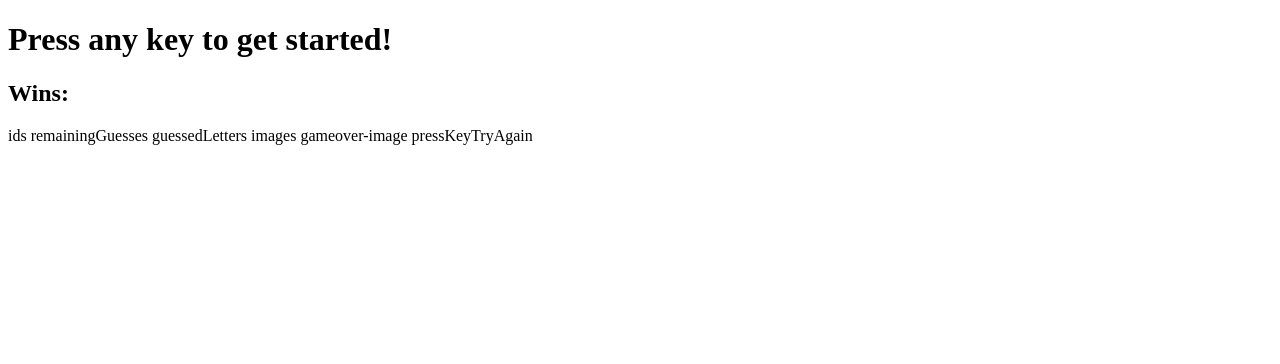
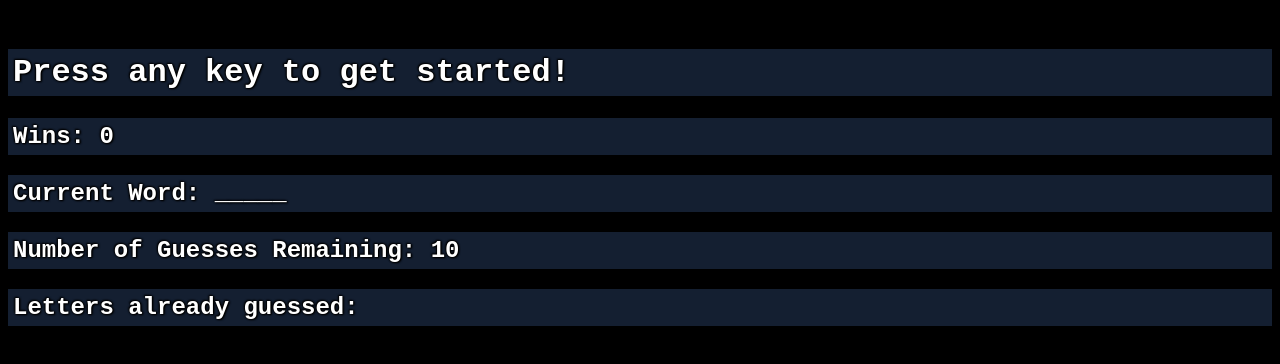
Before and after one commit to leahmunson/Word-Guess-Game, a plain HTML site: page index.html in a window 1280 px wide. Drawn offline with Linux system fonts and the light colour scheme.

Commit message:
fixed code with help from joe and tony

```diff
--- a/assets/css/style.css
+++ b/assets/css/style.css
@@ -0,0 +1,18 @@
+body {
+    background-color: black;
+    padding-top: 20px;
+    font-family: Courier New, Courier, monospace;
+    color: white;
+    text-shadow: 0 0 2px black, -1px -1px 2px black, 1px 0 2px black, 1px 1px 2px black;
+    background: url ("#");
+    background-size: cover;
+}
+.container {
+    text-align: center;
+
+}
+h1,h2,h3,
+h4,h5,h6 {
+    padding: 5px;
+    background-color: rgba(101,155,242,.2);
+}
--- a/assets/javascript/game.js
+++ b/assets/javascript/game.js
@@ -15,9 +15,6 @@
         "coffee",
     ];
 
-    // Define maximum number of tries player has
-    const maxTries = 10;
-
 // Store the letters the user guessed
 var guessedLetters = [];
 
@@ -28,7 +25,7 @@
 var guessingWord = [];
 
 // How many tries the player has left
-    var remainingGuesses = 0;
+var remainingGuesses = 10;
 
 // How to tell if the game has started
 var gameStarted = false;
@@ -41,7 +38,7 @@
 
 // Create a function to reset game
 function resetGame() {
-    remainingGuesses = maxTries;
+    remainingGuesses = 10;
     gameStarted = false;
 
     // Round the random number down to the nearest whole number
@@ -60,28 +57,23 @@ function resetGame() {
     updateDisplay();
 };
 
-//  Update the display on the HTML Page
+//  Update the HTML Page
 function updateDisplay() {
     document.getElementById("totalWins").innerText = wins;
     document.getElementById("currentWord").innerText = "";
 
     for (var i = 0; i < guessingWord.length; i++) {
-        document.getElementById("currentWord").innerText += guessingWord[i]; //add
+        document.getElementById("currentWord").innerText += guessingWord[i];
     }
 
     document.getElementById("remainingGuesses").innerText = remainingGuesses;
     document.getElementById("guessedLetters").innerText = guessedLetters;
 
     if(remainingGuesses <= 0) {
-        document.getElementById("gameover-image").style.cssText = "display: block";
-        document.getElementById("pressKeyTryAgain").style.cssText = "display:block";
+        alert("GAMEOVER!");
+        alert("try again!");
         hasFinished = true;
     }
-};
-
-// Update the image depending on how many guesses
-function updateDisplay() {
-    document.getElementById("resultimage").src = //insert "wrong"
 };
 
 // Create an Event Listener to run the game
@@ -100,6 +92,7 @@ document.onkeydown = function(event) {
 
 function makeGuess(letter) {
     if (remainingGuesses > 0) {
+
         if (!gameStarted) {
             gameStarted = true;
         }
@@ -119,7 +112,6 @@ function makeGuess(letter) {
 function evaluateGuess(letter) {
     // Array to store positions of letters in string
     var positions = [];
-
     // For loop to finding all instances of guessed letter in a word and store in array
     for (var i = 0; i < selectableWords[currentWordIndex].length; i++) {
         if(selectableWords[currentWordIndex][i] === letter) {
@@ -141,9 +133,10 @@ function evaluateGuess(letter) {
 
 function checkWin() {
     if(guessingWord.indexOf("_") === -1) {
-        document.getElementById("youwin-image").style.cssText = "display: block";
-        document.getElementById("pressKeyTryAgain").style.cssText= "display: block";
+        alert("YOU WIN!");
         wins++;
         hasFinished = true;
     }
 }
+
+resetGame();
--- a/index.html
+++ b/index.html
@@ -3,27 +3,24 @@
 <head>
     <meta charset="UTF-8">
     <meta http-equiv="X-UA-Compatible" content="ie=edge">
-    <title>Document</title>
-
+    <title>Word Guess Game</title>
+    <link rel="stylesheet" href="assets/css/style.css">
 
 
 </head>
 <body>
     <h1>Press any key to get started!</h1>
 
-    <h2 id="totalWins">Wins: </h2>
+    <h2>Wins: <span id="totalWins"></span></h2>
 
-    <h2 id="currentWord"></h2>
+    <h2>Current Word: <span id= "currentWord"></span></h2>
+
+    <h2>Number of Guesses Remaining: <span id="remainingGuesses"></span></h2>
+
+    <h2>Letters already guessed: <span id="guessedLetters"></span></h2>
+
 
     <script src = "./assets/javascript/game.js" type="text/javascript"></script>
-ids
-    remainingGuesses
-    guessedLetters
-
-images
-gameover-image
-pressKeyTryAgain
-
 
 
 
```
Lines whose indentation alone changed are shown as unchanged.
